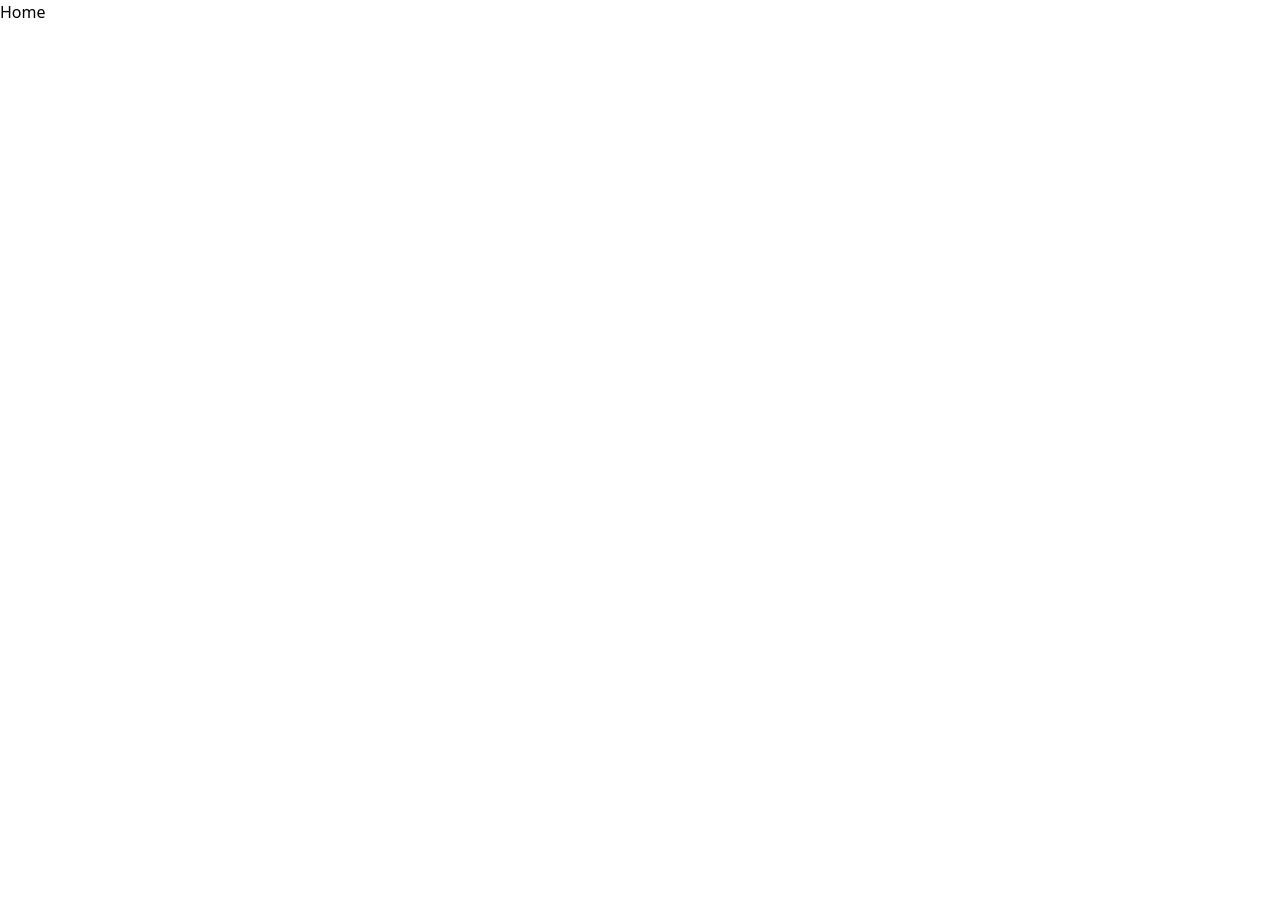
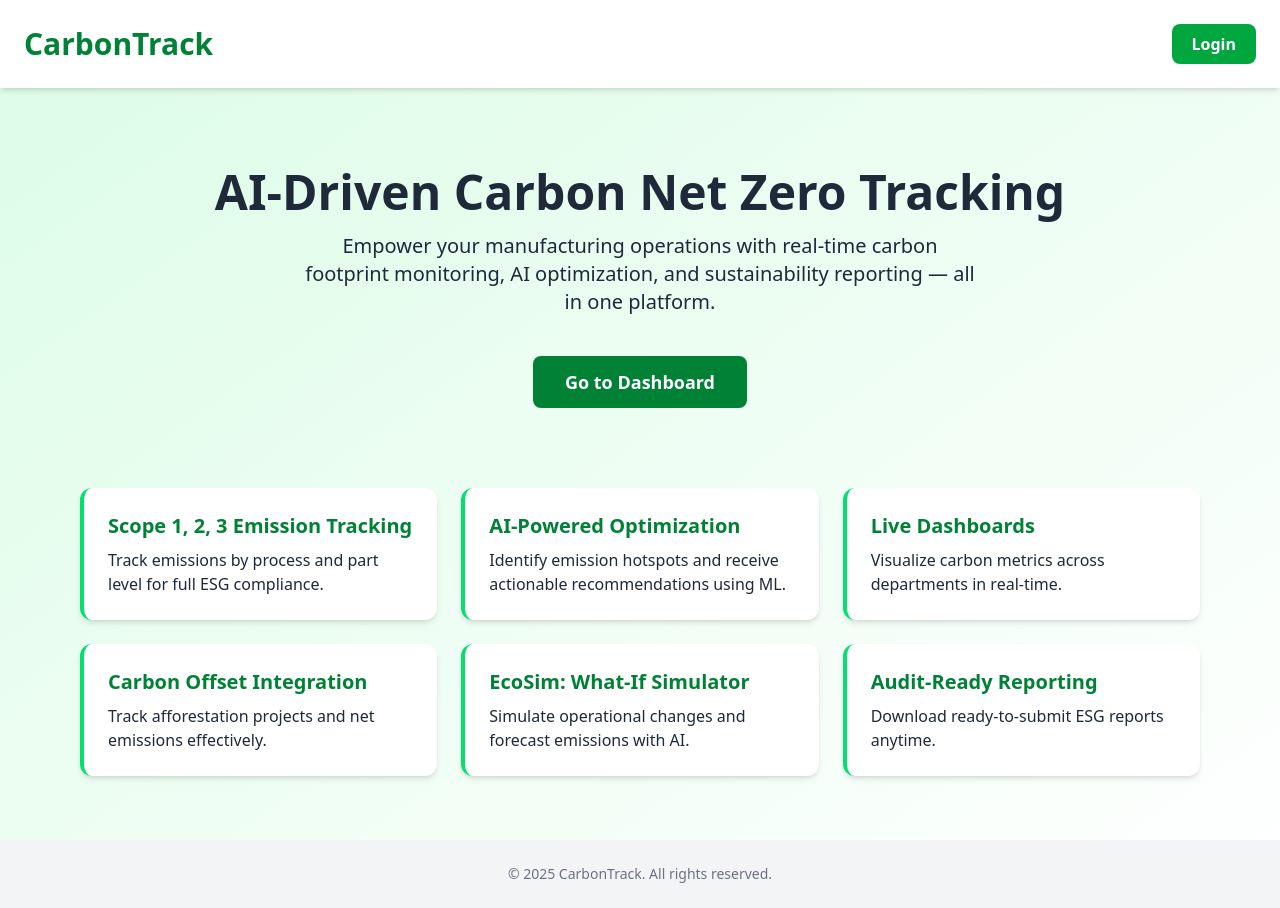
Before and after one commit to CarbonFootprint-Hackathon/CarbonFootprint, a React (Vite) app in the folder frontend/: page / in a window 1280 px wide. Before the commit the page ends 800 px from the top, so only its background shows below. Built offline with nearby package versions, Linux system fonts and the light colour scheme.

Commit message:
feat: enhance Home page layout with navigation, hero section, features, and footer

```diff
--- a/frontend/src/components/Header.jsx
+++ b/frontend/src/components/Header.jsx
@@ -17,7 +17,7 @@ const Header = () => {
           </h1>
         <div className='mr-3'>
           <h1>Last Updated</h1>
-          <h3 className='font-bold bg-green-200 rounded-3xl '>0 Seconds Ago</h3>
+          <h3 className='font-bold bg-green-200 rounded-3xl'>0 Seconds Ago</h3>
         </div>
 
     </div>
--- a/frontend/src/pages/Home.jsx
+++ b/frontend/src/pages/Home.jsx
@@ -1,9 +1,85 @@
-import React from 'react'
+import React from "react";
+import { useNavigate } from "react-router-dom";
 
 const Home = () => {
+  const navigate = useNavigate();
+
   return (
-    <div>Home</div>
-  )
-}
+    <div className="min-h-screen bg-gradient-to-br from-green-100 to-white text-gray-800">
+      {/* Header */}
+      <header className="flex justify-between items-center p-6 shadow-md bg-white">
+        <h1 className="text-3xl font-bold text-green-700">CarbonTrack</h1>
+        <button
+          onClick={() => navigate("/login")}
+          className="bg-green-600 hover:bg-green-700 text-white font-semibold px-5 py-2 rounded-lg"
+        >
+          Login
+        </button>
+      </header>
 
-export default Home
+      {/* Hero Section */}
+      <section className="text-center py-20 px-4 md:px-20">
+        <h2 className="text-4xl md:text-5xl font-bold mb-4">
+          AI-Driven Carbon Net Zero Tracking
+        </h2>
+        <p className="text-lg md:text-xl max-w-2xl mx-auto mb-6">
+          Empower your manufacturing operations with real-time carbon footprint
+          monitoring, AI optimization, and sustainability reporting — all in one platform.
+        </p>
+        <button
+          onClick={() => navigate("/dashboard")}
+          className="mt-4 px-8 py-3 bg-green-700 text-white text-lg font-semibold rounded-lg hover:bg-green-800"
+        >
+          Go to Dashboard
+        </button>
+      </section>
+
+      {/* Features */}
+      <section className="grid grid-cols-1 md:grid-cols-3 gap-6 px-8 md:px-20 pb-16">
+        {[
+          {
+            title: "Scope 1, 2, 3 Emission Tracking",
+            desc: "Track emissions by process and part level for full ESG compliance.",
+          },
+          {
+            title: "AI-Powered Optimization",
+            desc: "Identify emission hotspots and receive actionable recommendations using ML.",
+          },
+          {
+            title: "Live Dashboards",
+            desc: "Visualize carbon metrics across departments in real-time.",
+          },
+          {
+            title: "Carbon Offset Integration",
+            desc: "Track afforestation projects and net emissions effectively.",
+          },
+          {
+            title: "EcoSim: What-If Simulator",
+            desc: "Simulate operational changes and forecast emissions with AI.",
+          },
+          {
+            title: "Audit-Ready Reporting",
+            desc: "Download ready-to-submit ESG reports anytime.",
+          },
+        ].map((feature, i) => (
+          <div
+            key={i}
+            className="bg-white rounded-xl shadow-md p-6 hover:shadow-lg border-l-4 border-green-400"
+          >
+            <h3 className="text-xl font-semibold mb-2 text-green-700">
+              {feature.title}
+            </h3>
+            <p>{feature.desc}</p>
+          </div>
+        ))}
+      </section>
+
+      {/* Footer */}
+      <footer className="text-center text-sm py-6 bg-gray-100 text-gray-500">
+        &copy; {new Date().getFullYear()} CarbonTrack. All rights reserved.
+      </footer>
+    </div>
+  );
+};
+
+export default Home;
```
